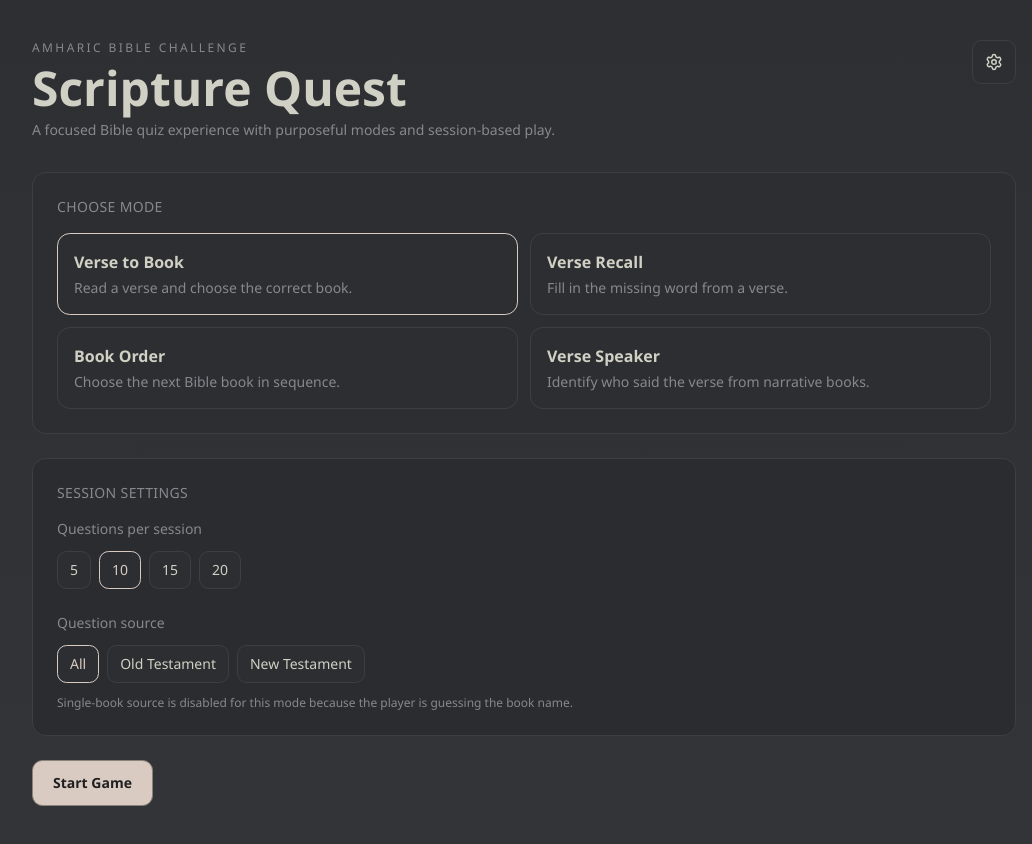
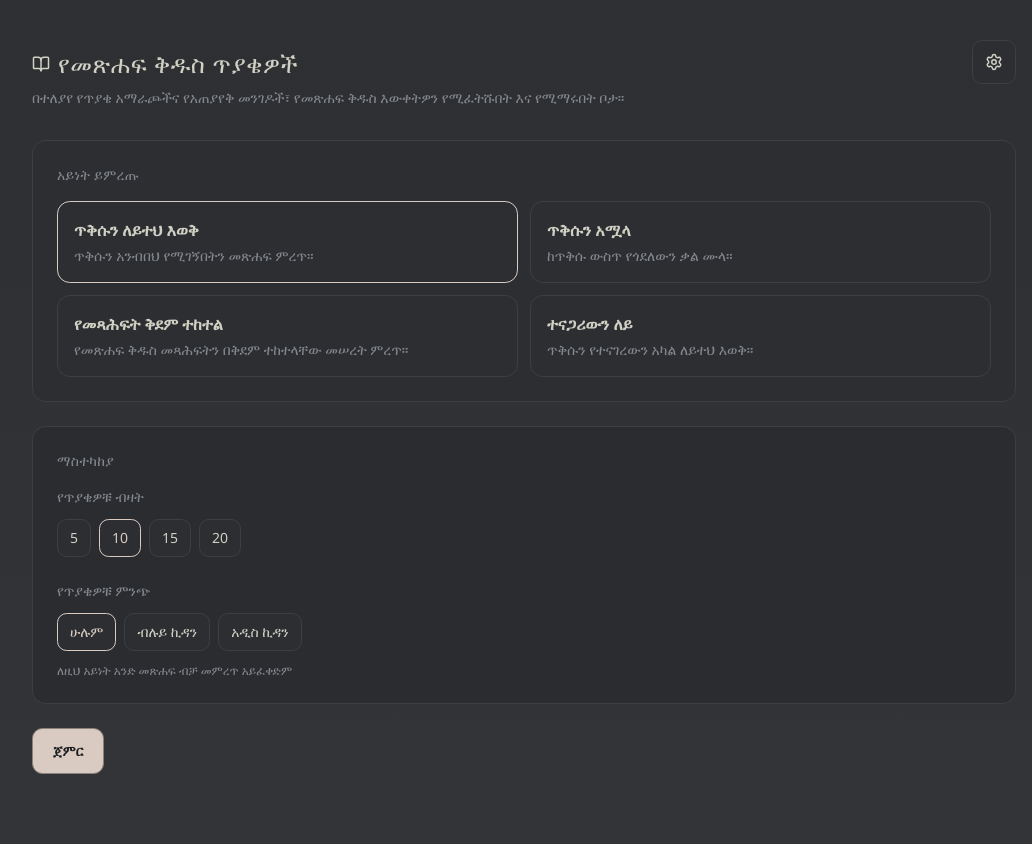
Before and after one commit to eyuel5/amharic-bible-challenge, a React (Vite) app: page / in a window 1280 px wide. Shown: the whole page, without its empty margins (116-1148 px from the left). After the commit the page ends 814 px from the top, so only its background shows below. Built offline with nearby package versions, Linux system fonts and the light colour scheme.

Commit message:
Add localization support for game modes and settings, enhancing user experience with language options and dynamic labels

```diff
--- a/src/App.jsx
+++ b/src/App.jsx
@@ -1,5 +1,5 @@
 import { useEffect, useMemo, useState } from "react"
-import { Settings } from "lucide-react"
+import { BookOpen, Settings } from "lucide-react"
 import GameResultsScreen from "./components/game/layouts/GameResultsScreen"
 import GameSettingsScreen from "./components/game/layouts/GameSettingsScreen"
 import GameSetupScreen from "./components/game/layouts/GameSetupScreen"
@@ -9,36 +9,116 @@ import VerseSpeakerGame from "./components/game/modes/VerseSpeaker"
 import VerseToBookGame from "./components/game/modes/VerseToBook"
 import { getAllBooks, validateBooksCatalog } from "./services/bibleService"
 
-const modes = [
-  {
-    id: "verse-to-book",
+const copyByLanguage = {
+  en: {
+    title: "Amharic Bible Challenge",
+    description: "A focused Bible quiz experience with purposeful modes and session-based play.",
+    chooseMode: "Choose Mode",
+    sessionSettings: "Session Settings",
+    questionsPerSession: "Questions per session",
+    questionSource: "Question source",
+    singleBook: "Single Book",
+    selectBook: "Select Book",
+    singleBookDisabled:
+      "Single-book source is disabled for this mode because the player is guessing the book name.",
+    sources: {
+      all: "All",
+      ot: "Old Testament",
+      nt: "New Testament",
+    },
+    settingsTitle: "Settings",
+    themePresets: "Theme Presets",
+    languageLabel: "Language",
+    startGame: "Start Game",
+    nextQuestion: "Next Question",
+    playAgain: "Play Again",
+    changeModeOrSettings: "Change Mode or Settings",
+    answerLabel: "Answer",
+    seeResults: "See Results",
+    correct: "Correct.",
+    notCorrect: "Not correct.",
+    sessionComplete: "Session Complete",
+    sessionSummary: "Session Summary",
+    reviewMistakes: "Review Mistakes",
+    hideMistakes: "Hide Mistakes",
+    languageOptions: [
+      { id: "am", label: "አማርኛ" },
+      { id: "en", label: "English" },
+    ],
+    modes: {
+      verseToBook: {
         label: "Verse to Book",
         description: "Read a verse and choose the correct book.",
-    Component: VerseToBookGame,
-    allowSingleBookSource: false,
       },
-  {
-    id: "verse-recall",
+      verseRecall: {
         label: "Verse Recall",
         description: "Fill in the missing word from a verse.",
-    Component: VerseRecallGame,
-    allowSingleBookSource: true,
       },
-  {
-    id: "book-order",
+      bookOrder: {
         label: "Book Order",
         description: "Choose the next Bible book in sequence.",
-    Component: BookOrderGame,
-    allowSingleBookSource: false,
       },
-  {
-    id: "verse-speaker",
+      verseSpeaker: {
         label: "Verse Speaker",
         description: "Identify who said the verse from narrative books.",
-    Component: VerseSpeakerGame,
-    allowSingleBookSource: false,
       },
-]
+    },
+  },
+  am: {
+    title: "የመጽሐፍ ቅዱስ ጥያቄዎች",
+    description:
+      "በተለያየ የጥያቄ አማራጮችና የአጠያየቅ መንገዶች፣ የመጽሐፍ ቅዱስ እውቀትዎን የሚፈትሹበት እና የሚማሩበት ቦታ።",
+    chooseMode: "አይነት ይምረጡ",
+    sessionSettings: "ማስተካከያ",
+    questionsPerSession: "የጥያቄዎቹ ብዛት",
+    questionSource: "የጥያቄዎቹ ምንጭ",
+    singleBook: "አንድ መጽሐፍ",
+    selectBook: "መጽሐፍ ይምረጡ",
+    singleBookDisabled: "ለዚህ አይነት አንድ መጽሐፍ ብቻ መምረጥ አይፈቀድም",
+    sources: {
+      all: "ሁሉም",
+      ot: "ብሉይ ኪዳን",
+      nt: "አዲስ ኪዳን",
+    },
+    settingsTitle: "ማስተካከያ",
+    themePresets: "የቅጥ ቅንብሮች",
+    languageLabel: "ቋንቋ",
+    startGame: "ጀምር",
+    nextQuestion: "ቀጣይ ጥያቄ",
+    playAgain: "እንደገና ተጫወት",
+    changeModeOrSettings: "አይነት ቀይር ወይ ወደ ማስተካከያ",
+    answerLabel: "መልስ",
+    seeResults: "ውጤቱን ተመልከት",
+    correct: "ትክክል!",
+    notCorrect: "ትክክል አይደለም።",
+    sessionComplete: "ጨዋታው ተጠናቋል",
+    sessionSummary: "የጨዋታው ማጠቃለያ",
+    reviewMistakes: "ስህተቶችን ተመልከት",
+    hideMistakes: "ስህተቶችን ደብቅ",
+    languageOptions: [
+      { id: "am", label: "አማርኛ" },
+      { id: "en", label: "English" },
+    ],
+    modes: {
+      verseToBook: {
+        label: "ጥቅሱን ለይተህ እወቅ",
+        description: "ጥቅሱን አንብበህ የሚገኝበትን መጽሐፍ ምረጥ።",
+      },
+      verseRecall: {
+        label: "ጥቅሱን አሟላ",
+        description: "ከጥቅሱ ውስጥ የጎደለውን ቃል ሙላ።",
+      },
+      bookOrder: {
+        label: "የመጻሕፍት ቅደም ተከተል",
+        description: "የመጽሐፍ ቅዱስ መጻሕፍትን በቅደም ተከተላቸው መሠረት ምረጥ።",
+      },
+      verseSpeaker: {
+        label: "ተናጋሪውን ለይ",
+        description: "ጥቅሱን የተናገረውን አካል ለይተህ እወቅ።",
+      },
+    },
+  },
+}
 
 const allBooks = getAllBooks()
 const availableThemePacks = new Set([
@@ -57,7 +137,41 @@ function App() {
     if (saved && availableThemePacks.has(saved)) return saved
     return "serika-dark"
   })
-  const [modeId, setModeId] = useState(modes[0].id)
+  const [language, setLanguage] = useState(() => {
+    const saved = window.localStorage.getItem("language")
+    return saved === "en" ? "en" : "am"
+  })
+  const labels = copyByLanguage[language] ?? copyByLanguage.am
+  const modes = useMemo(
+    () => [
+      {
+        id: "verse-to-book",
+        ...labels.modes.verseToBook,
+        Component: VerseToBookGame,
+        allowSingleBookSource: false,
+      },
+      {
+        id: "verse-recall",
+        ...labels.modes.verseRecall,
+        Component: VerseRecallGame,
+        allowSingleBookSource: true,
+      },
+      {
+        id: "book-order",
+        ...labels.modes.bookOrder,
+        Component: BookOrderGame,
+        allowSingleBookSource: false,
+      },
+      {
+        id: "verse-speaker",
+        ...labels.modes.verseSpeaker,
+        Component: VerseSpeakerGame,
+        allowSingleBookSource: false,
+      },
+    ],
+    [labels],
+  )
+  const [modeId, setModeId] = useState("verse-to-book")
   const [questionCount, setQuestionCount] = useState(10)
   const [sourceScope, setSourceScope] = useState("all")
   const [sourceBookId, setSourceBookId] = useState(allBooks[0]?.id ?? "")
@@ -85,6 +199,10 @@ function App() {
     document.body.setAttribute("data-theme-pack", themePack)
     window.localStorage.setItem("themePack", themePack)
   }, [themePack])
+
+  useEffect(() => {
+    window.localStorage.setItem("language", language)
+  }, [language])
 
   const ActiveGameComponent = activeMode.Component
 
@@ -172,11 +290,15 @@ function App() {
       <section className="mx-auto w-full max-w-5xl px-5 py-8 sm:py-10">
         <header className="grid gap-4 sm:grid-cols-[1fr_auto] sm:items-start">
           <div>
-            <p className="text-xs uppercase tracking-[0.2em] text-[var(--text-soft)]">Amharic Bible Challenge</p>
-            <h1 className="title-font mt-2 text-4xl font-semibold sm:text-5xl">Scripture Quest</h1>
+            <h1 className="title-font mt-2 inline-flex items-center gap-2 text-xl font-medium tracking-wide text-[var(--text)] sm:text-2xl">
+              <BookOpen size={18} />
+              {labels.title}
+            </h1>
+            {stage === "setup" && (
               <p className="mt-2 text-sm text-[var(--text-soft)]">
-              A focused Bible quiz experience with purposeful modes and session-based play.
+                {labels.description}
               </p>
+            )}
           </div>
           {(stage === "setup" || stage === "results") && (
             <button
@@ -203,6 +325,7 @@ function App() {
             onSourceBookChange={setSourceBookId}
             sourceBooks={allBooks}
             onStart={startSession}
+            labels={labels}
           />
         )}
 
@@ -213,6 +336,7 @@ function App() {
             sourceScope={effectiveSourceScope}
             sourceBookId={sourceBookId}
             onComplete={handleSessionComplete}
+            labels={labels}
           />
         )}
 
@@ -221,12 +345,19 @@ function App() {
             result={sessionResult}
             onPlayAgain={playAgain}
             onBackToSetup={() => setStage("setup")}
+            labels={labels}
           />
         )}
 
         {stage === "settings" && (
           <section className="mt-8 space-y-4">
-            <GameSettingsScreen themePack={themePack} onThemePackChange={setThemePack} />
+            <GameSettingsScreen
+              themePack={themePack}
+              onThemePackChange={setThemePack}
+              language={language}
+              onLanguageChange={setLanguage}
+              labels={labels}
+            />
             <button type="button" onClick={closeSettings} className="ghost-btn px-5 py-3 text-sm">
               Back
             </button>
--- a/src/components/game/layouts/GameSetupScreen.jsx
+++ b/src/components/game/layouts/GameSetupScreen.jsx
@@ -10,14 +10,22 @@ export default function GameSetupScreen({
   onSourceBookChange,
   sourceBooks,
   onStart,
+  labels,
 }) {
   const selectedMode = modes.find((mode) => mode.id === selectedModeId) ?? modes[0]
   const canUseSingleBook = Boolean(selectedMode.allowSingleBookSource)
 
+  const sourceOptions = [
+    { id: "all", label: labels.sources.all },
+    { id: "ot", label: labels.sources.ot },
+    { id: "nt", label: labels.sources.nt },
+    ...(canUseSingleBook ? [{ id: "single", label: labels.singleBook }] : []),
+  ]
+
   return (
     <section className="mt-8 space-y-6">
       <div className="surface p-6">
-        <p className="text-sm uppercase tracking-wide text-[var(--text-soft)]">Choose Mode</p>
+        <p className="text-sm uppercase tracking-wide text-[var(--text-soft)]">{labels.chooseMode}</p>
         <div className="mt-4 grid gap-3 sm:grid-cols-2">
           {modes.map((mode) => {
             const selected = mode.id === selectedModeId
@@ -37,10 +45,10 @@ export default function GameSetupScreen({
       </div>
 
       <div className="surface-soft p-6">
-        <p className="text-sm uppercase tracking-wide text-[var(--text-soft)]">Session Settings</p>
+        <p className="text-sm uppercase tracking-wide text-[var(--text-soft)]">{labels.sessionSettings}</p>
 
         <div className="mt-4">
-          <p className="text-sm text-[var(--text-soft)]">Questions per session</p>
+          <p className="text-sm text-[var(--text-soft)]">{labels.questionsPerSession}</p>
           <div className="mt-3 flex flex-wrap gap-2">
             {[5, 10, 15, 20].map((count) => (
               <button
@@ -56,14 +64,9 @@ export default function GameSetupScreen({
         </div>
 
         <div className="mt-6">
-          <p className="text-sm text-[var(--text-soft)]">Question source</p>
+          <p className="text-sm text-[var(--text-soft)]">{labels.questionSource}</p>
           <div className="mt-3 flex flex-wrap gap-2">
-            {[
-              { id: "all", label: "All" },
-              { id: "ot", label: "Old Testament" },
-              { id: "nt", label: "New Testament" },
-              ...(canUseSingleBook ? [{ id: "single", label: "Single Book" }] : []),
-            ].map((scope) => (
+            {sourceOptions.map((scope) => (
               <button
                 key={scope.id}
                 type="button"
@@ -77,13 +80,13 @@ export default function GameSetupScreen({
 
           {!canUseSingleBook && (
             <p className="mt-3 text-xs text-[var(--text-soft)]">
-              Single-book source is disabled for this mode because the player is guessing the book name.
+              {labels.singleBookDisabled}
             </p>
           )}
 
           {canUseSingleBook && sourceScope === "single" && (
             <div className="mt-4">
-              <p className="text-sm text-[var(--text-soft)]">Select book</p>
+              <p className="text-sm text-[var(--text-soft)]">{labels.selectBook}</p>
               <select
                 className="mt-2 w-full rounded-md border border-[var(--stroke)] bg-[var(--panel)] px-3 py-2 text-sm text-[var(--text)] outline-none focus:border-[var(--accent)]"
                 value={sourceBookId}
@@ -105,7 +108,7 @@ export default function GameSetupScreen({
         onClick={onStart}
         className="primary-btn w-full px-5 py-3 text-sm sm:w-auto"
       >
-        Start Game
+        {labels.startGame}
       </button>
     </section>
   )
```
Also changed, not shown: src/components/game/layouts/GameResultsScreen.jsx (+8 -6 lines), src/components/game/layouts/GameSettingsScreen.jsx (+19 -3 lines), src/components/game/modes/BookOrder.jsx (+5 -5 lines), src/components/game/modes/VerseRecall.jsx (+5 -5 lines), src/components/game/modes/VerseSpeaker.jsx (+5 -5 lines), src/components/game/modes/VerseToBook.jsx (+5 -5 lines). Lines whose indentation alone changed are shown as unchanged.
